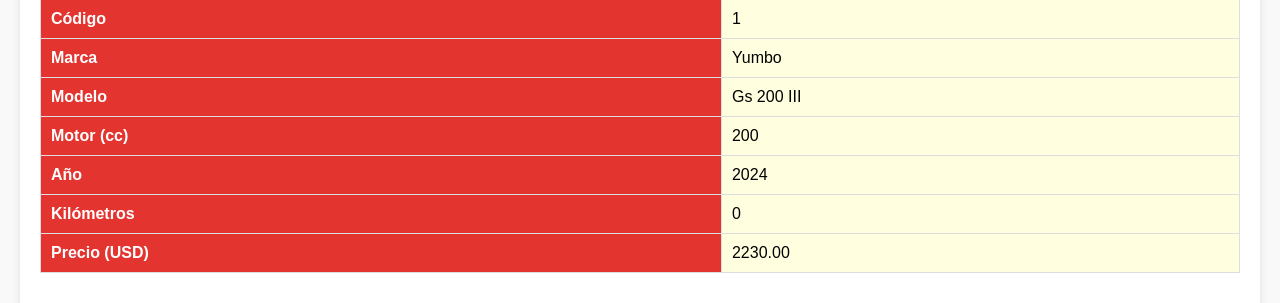
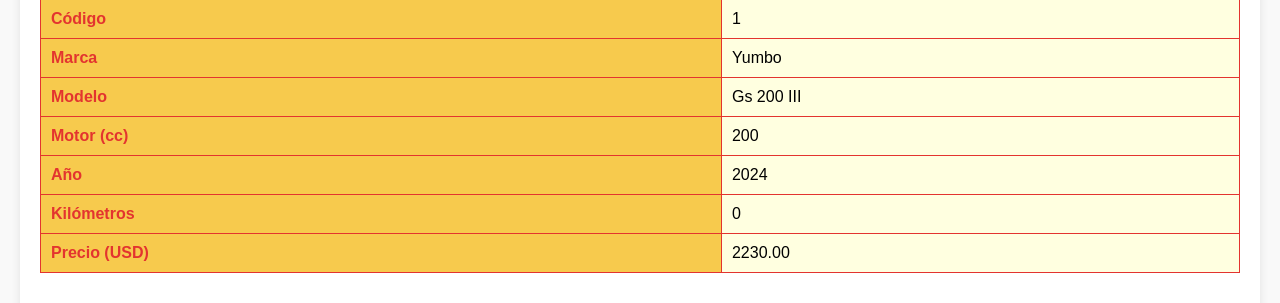
Before and after one commit to jlumaca/UmpierrezMotos, a Django app: template AppUM/templates/perfil_administrativo/motos/identificacion_moto.html in a window 1280 px wide. Shown: the part 245-548 px from the top of the page. Run offline with Django 5.2, Linux system fonts and the light colour scheme; the template is opened without the code that fills it: values that come from a table or form of the project are taken from there, others are empty; data comes from the database, SQL or seed files in the repository; both versions use the stored data as it was after the commit.

Commit message:
colores pdf

```diff
--- a/AppUM/templates/perfil_administrativo/motos/identificacion_moto.html
+++ b/AppUM/templates/perfil_administrativo/motos/identificacion_moto.html
@@ -20,12 +20,12 @@
         header {
             text-align: center;
             margin-bottom: 20px;
-            background-color: #e3342f; /* Color rojo similar */
+            background-color: #f7ca4d; /* Color rojo similar */
             padding: 10px;
             border-radius: 8px;
         }
         header h1 {
-            color: #ffffff;
+            color: #e3342f;
             margin: 0;
         }
         header img {
@@ -39,13 +39,13 @@
             margin-top: 20px;
         }
         th, td {
-            border: 1px solid #ddd;
+            border: 1px solid #e3342f;
             padding: 10px;
             text-align: left;
         }
         th {
-            background-color: #e3342f;
-            color: #ffffff;
+            background-color: #f7ca4d;
+            color: #e3342f;
         }
         td {
             background-color: #ffffe0;
```
Also changed, not shown: db.sqlite3, 3 other files.
